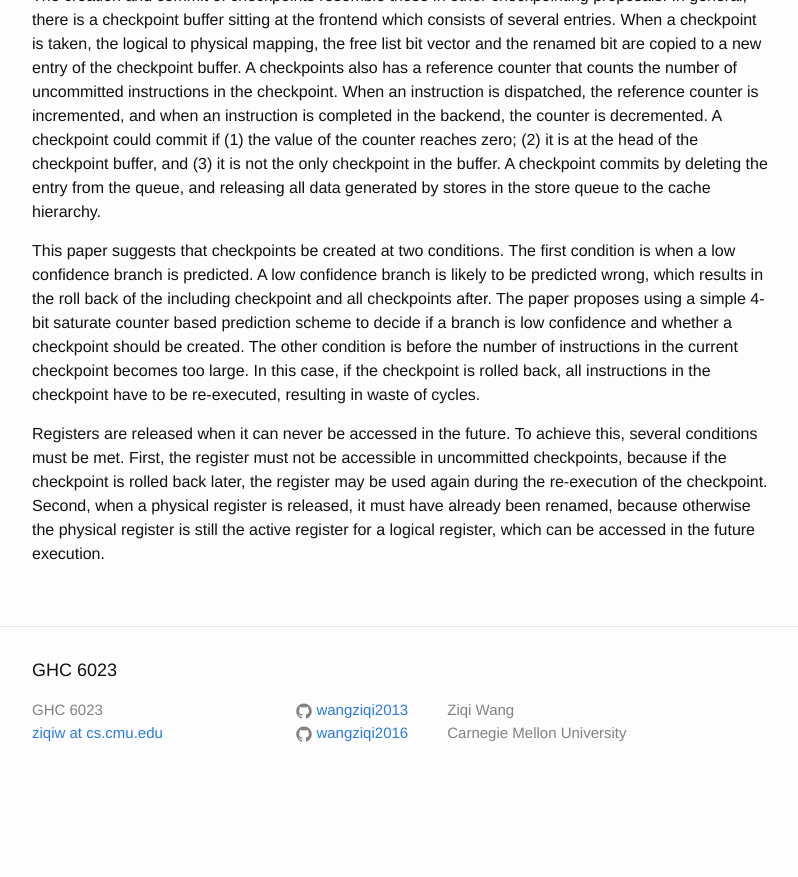
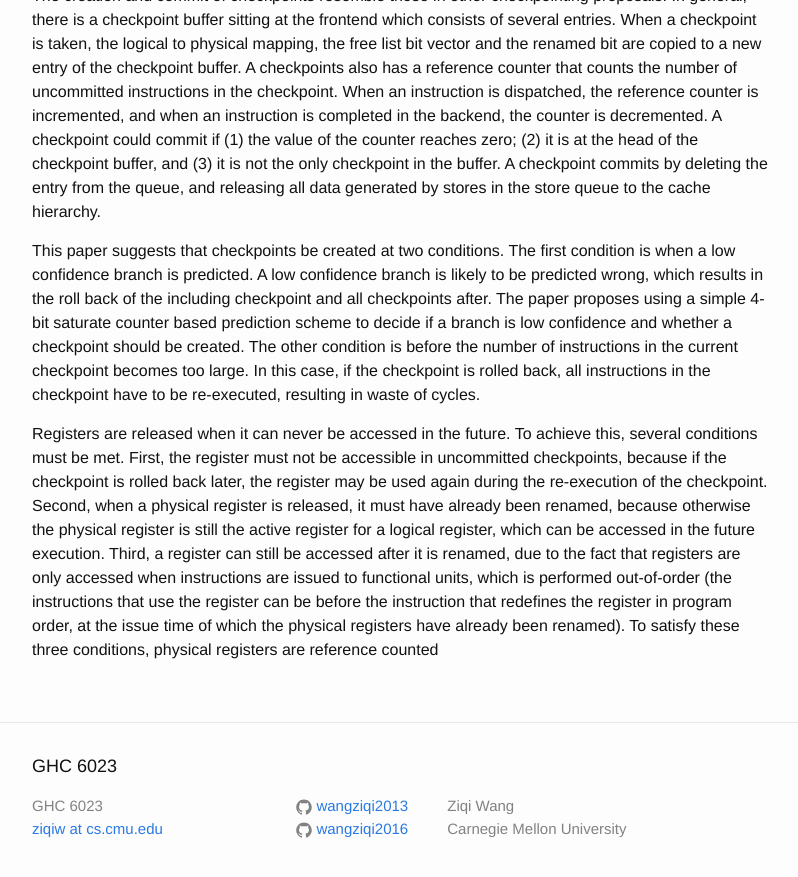
Before and after one commit to wangziqi2013/wangziqi2013.github.io, a Jekyll site: the page built from _posts/2019-09-12-checkpoint-processing-and-recovery.markdown, in a window 1280 px wide and 900 px high, scrolled down 2032 px. Shown: the top 877 px of the window, without its empty margins (238-1036 px from the left). Built offline with Jekyll 4.4.1, drawn with Linux system fonts in a browser that asks for light colours; before the commit the page ends 2836 px from its top, so only the background shows below that.

Commit message:
Adding the last condition

```diff
--- a/_posts/2019-09-12-checkpoint-processing-and-recovery.markdown
+++ b/_posts/2019-09-12-checkpoint-processing-and-recovery.markdown
@@ -87,4 +87,8 @@ Registers are released when it can never be accessed in the future. To achieve t
 the register must not be accessible in uncommitted checkpoints, because if the checkpoint is rolled back later, the register
 may be used again during the re-execution of the checkpoint. Second, when a physical register is released, it must have
 already been renamed, because otherwise the physical register is still the active register for a logical register, which
-can be accessed in the future execution.
+can be accessed in the future execution. Third, a register can still be accessed after it is renamed, due to the fact
+that registers are only accessed when instructions are issued to functional units, which is performed out-of-order (the
+instructions that use the register can be before the instruction that redefines the register in program order, at the issue
+time of which the physical registers have already been renamed). To satisfy these three conditions, physical registers
+are reference counted
```
